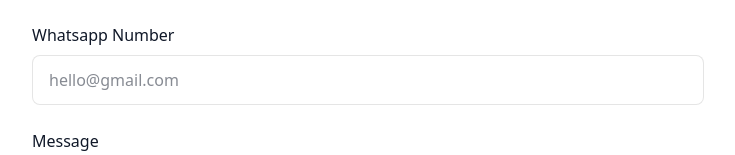
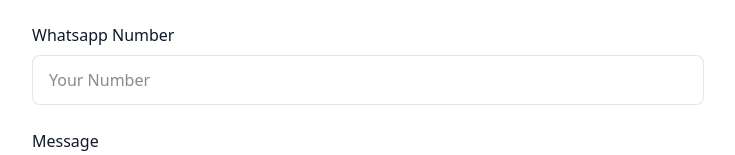
Before and after one commit to zeyaul98/Portfolio, a React (Vite) app: page / in a window 1280 px wide. Shown: the part 5588-5743 px from the top of the page, without its empty margins (272-1007 px from the left). Built offline with nearby package versions, Linux system fonts and the light colour scheme.

Commit message:
Change placeholder text for WhatsApp number input

```diff
--- a/src/Pages/Home.jsx
+++ b/src/Pages/Home.jsx
@@ -939,7 +939,7 @@
           </label>
           <input
             type="email"
-            placeholder="hello@gmail.com"
+            placeholder="Your Number"
             required
             value={email}
             onChange={(e) => setEmail(e.target.value)}
```
